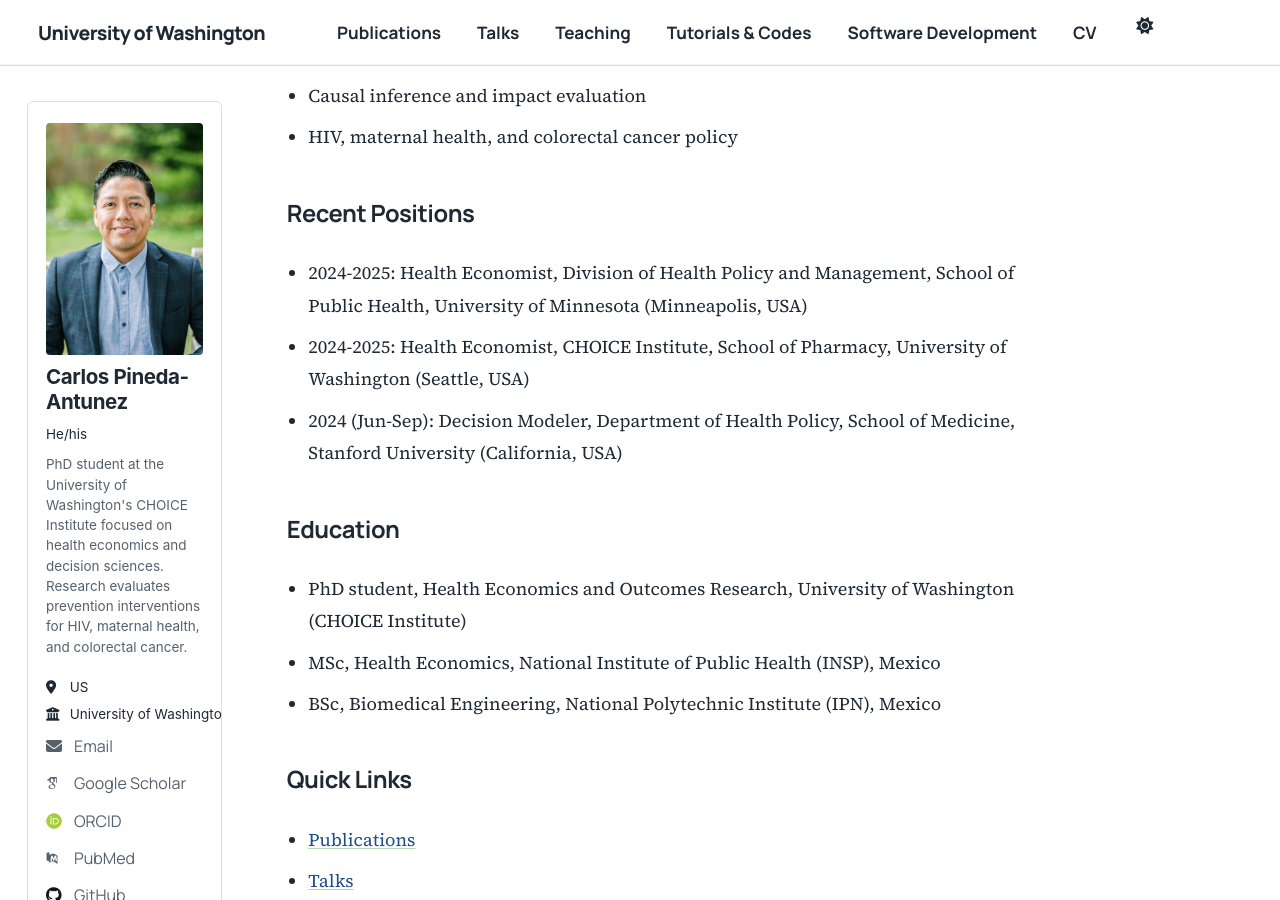
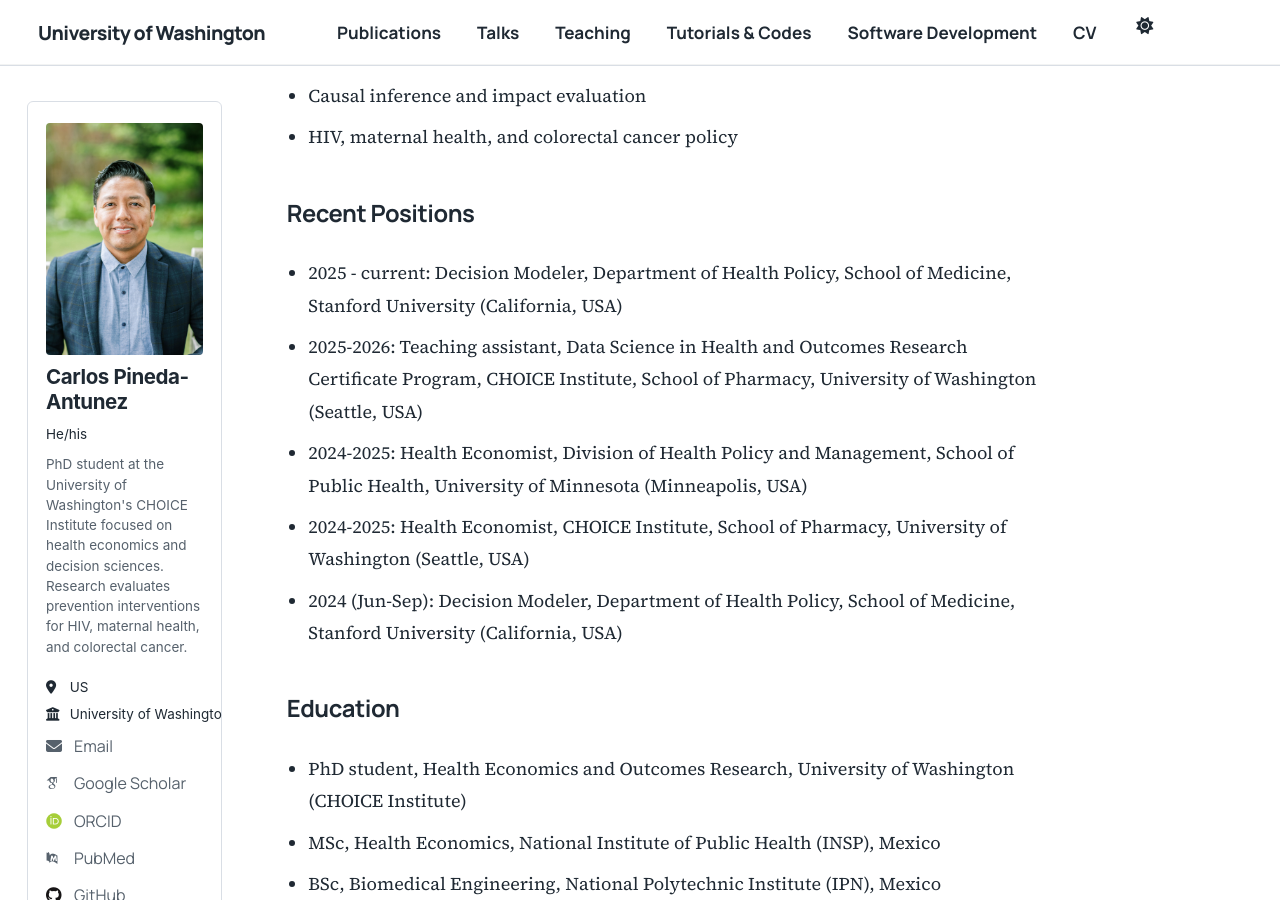
Before and after one commit to CarlosPiant/CarlosPiant.github.io, a Jekyll site: the page built from _pages/about.md, in a window 1280 px wide and 900 px high, scrolled down 604 px. Built offline with Jekyll 4.4.1, drawn with Linux system fonts in a browser that asks for light colours; some web fonts are replaced; a script that is not in the unit is left out.

Commit message:
Add 2025 positions to About page
Update _pages/about.md to add two recent positions: Decision Modeler, Department of Health Policy, School of Medicine, Stanford University (2025–current) and Teaching Assistant, Data Science in Health and Outcomes Research Certificate Program, CHOICE Institute, School of Pharmacy, University of Washington (2025–2026).

```diff
--- a/_pages/about.md
+++ b/_pages/about.md
@@ -19,6 +19,8 @@ Carlos Pineda-Antunez is a PhD student at the Comparative Health Outcomes, Polic
 
 ## Recent Positions
 
+- 2025 - current: Decision Modeler, Department of Health Policy, School of Medicine, Stanford University (California, USA)
+- 2025-2026: Teaching assistant, Data Science in Health and Outcomes Research Certificate Program, CHOICE Institute, School of Pharmacy, University of Washington (Seattle, USA)
 - 2024-2025: Health Economist, Division of Health Policy and Management, School of Public Health, University of Minnesota (Minneapolis, USA)
 - 2024-2025: Health Economist, CHOICE Institute, School of Pharmacy, University of Washington (Seattle, USA)
 - 2024 (Jun-Sep): Decision Modeler, Department of Health Policy, School of Medicine, Stanford University (California, USA)
```
